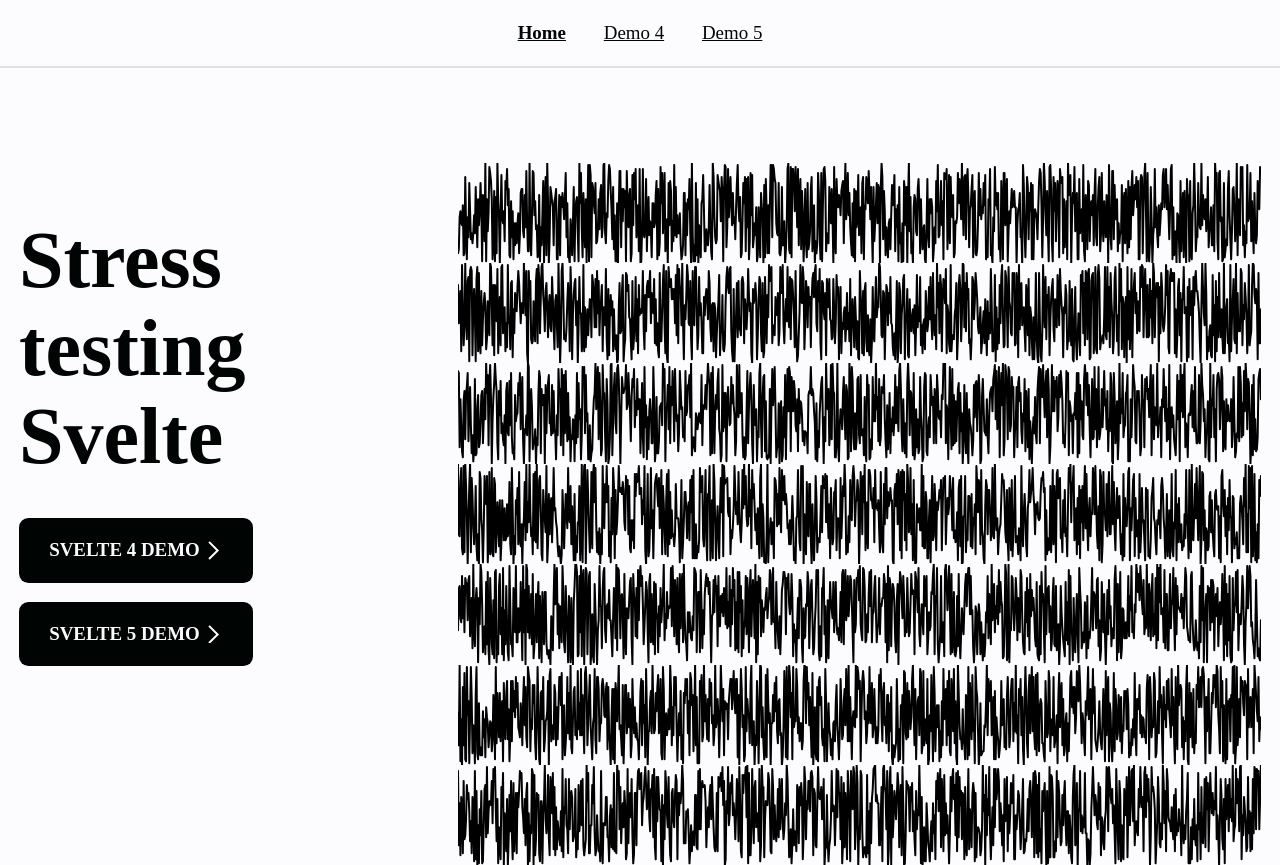
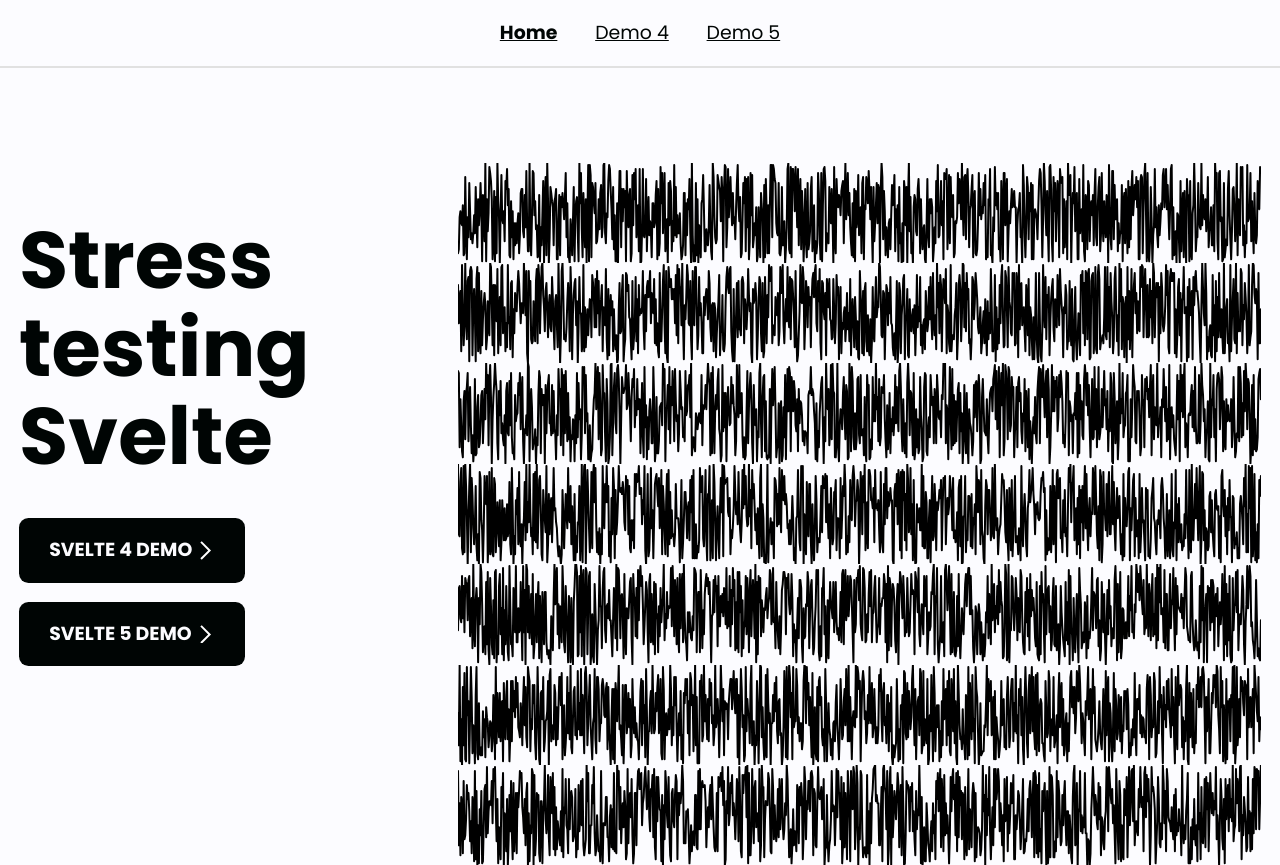
Before and after one commit to 9elements/stress-testing-svelte, a SvelteKit app: page / in a window 1280 px wide. Built offline with nearby package versions, Linux system fonts and the light colour scheme.

Commit message:
Added custom fonts

```diff
--- a/src/css/global.css
+++ b/src/css/global.css
@@ -1,3 +1,21 @@
+/* poppins-regular - latin */
+@font-face {
+	font-display: swap; /* Check https://developer.mozilla.org/en-US/docs/Web/CSS/@font-face/font-display for other options. */
+	font-family: 'Poppins';
+	font-style: normal;
+	font-weight: 400;
+	src: url('/fonts/poppins-v20-latin-regular.woff2') format('woff2'); /* Chrome 36+, Opera 23+, Firefox 39+, Safari 12+, iOS 10+ */
+}
+
+/* poppins-700 - latin */
+@font-face {
+	font-display: swap; /* Check https://developer.mozilla.org/en-US/docs/Web/CSS/@font-face/font-display for other options. */
+	font-family: 'Poppins';
+	font-style: normal;
+	font-weight: 700;
+	src: url('/fonts/poppins-v20-latin-700.woff2') format('woff2'); /* Chrome 36+, Opera 23+, Firefox 39+, Safari 12+, iOS 10+ */
+}
+
 /* @link https://utopia.fyi/type/calculator?c=320,18,1.2,1240,20,1.25,5,2,&s=0.75|0.5|0.25,1.5|2|3|4|6,s-l&g=s,l,xl,12 */
 
 :root {
@@ -12,6 +30,8 @@
 	--foreground: #000504;
 	--background: #fcfcff;
 	--borders: #e1e1e1;
+
+	font-family: 'Poppins', sans-serif;
 }
 
 body {
```
Also changed, not shown: static/fonts/poppins-v20-latin-700.woff2 (added), static/fonts/poppins-v20-latin-regular.woff2 (added).
